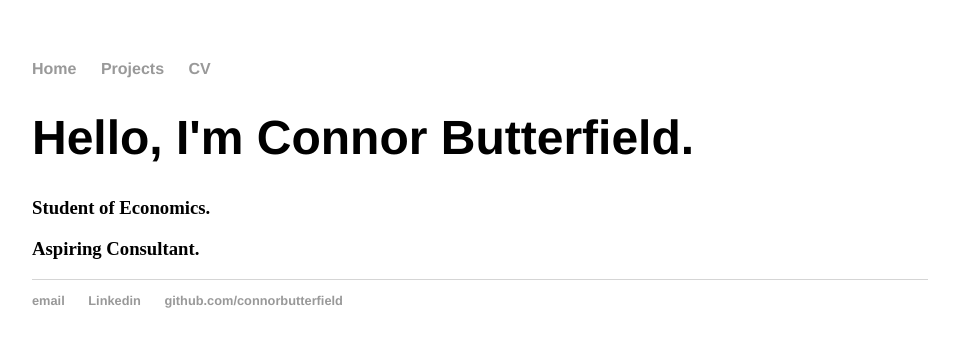
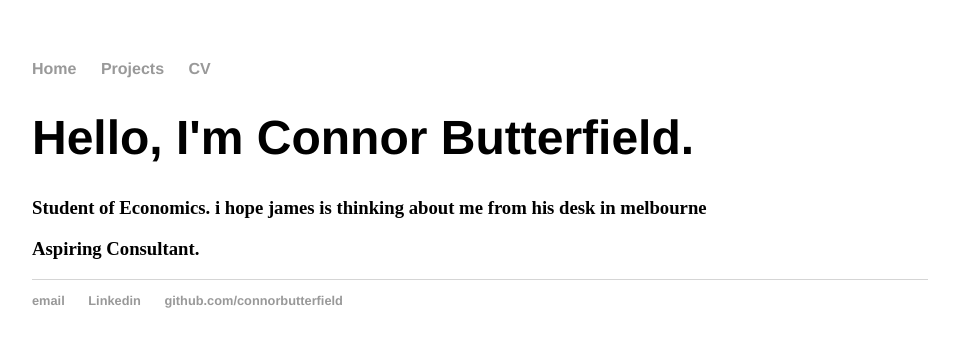
Before and after one commit to connorbutterfield1/connorbutterfield1.github.io, a Jekyll site: the page built from index.html, in a window 1280 px wide. Shown: the top 347 px of the page, without its empty margins (160-1119 px from the left). Built offline with Jekyll 4.4.1, drawn with Linux system fonts in a browser that asks for light colours; some web fonts are replaced.

Commit message:
Update index.html

```diff
--- a/index.html
+++ b/index.html
@@ -4,6 +4,8 @@ title: Connor Butterfield
 ---
 <div class="blurb">
 	<h1>Hello, I'm Connor Butterfield.</h1>
-	<h3> Student of Economics.</h2>
+	<h3> Student of Economics. i hope james is thinking about me from his desk in melbourne </h2>
 	<h3> Aspiring Consultant. </h2>
+
+
 </div><!-- /.blurb -->
```
